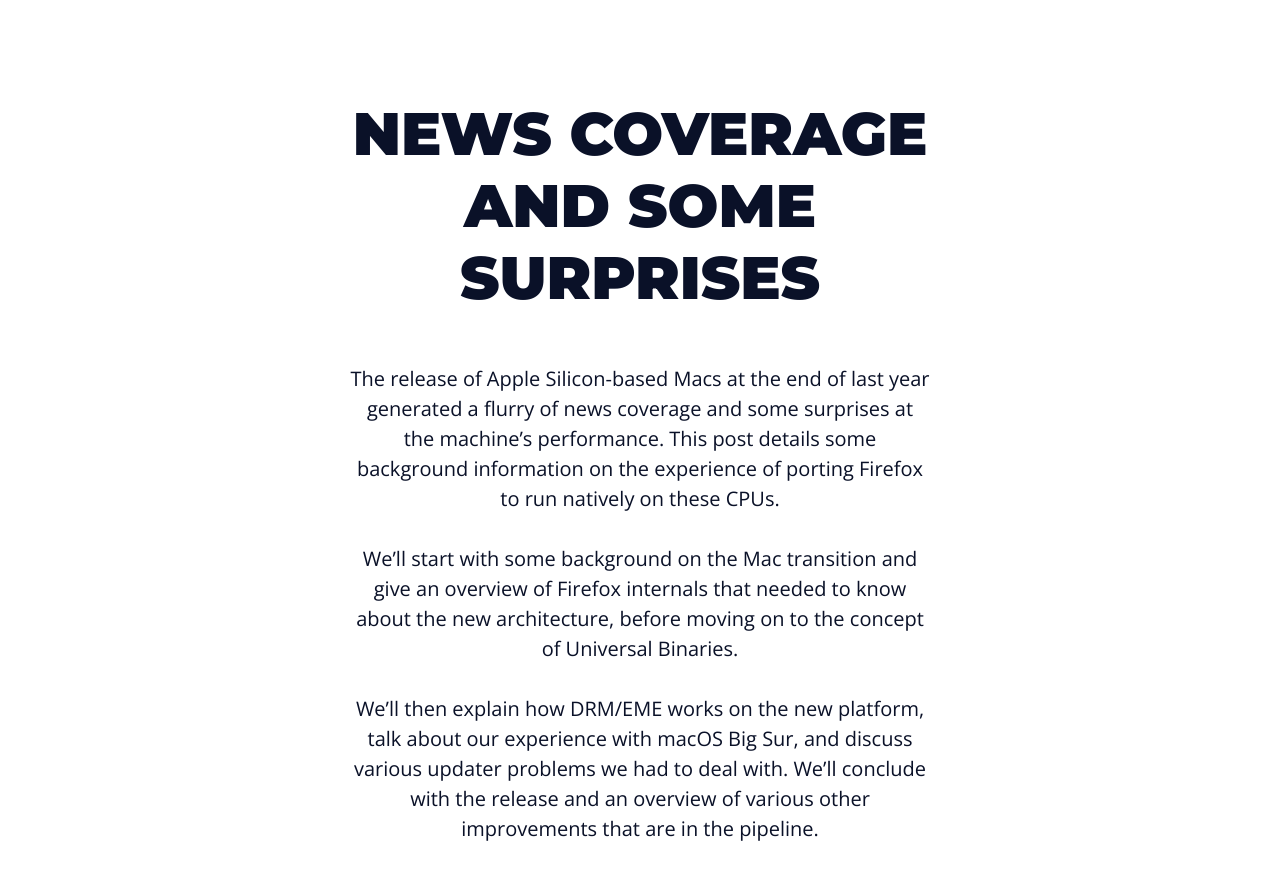
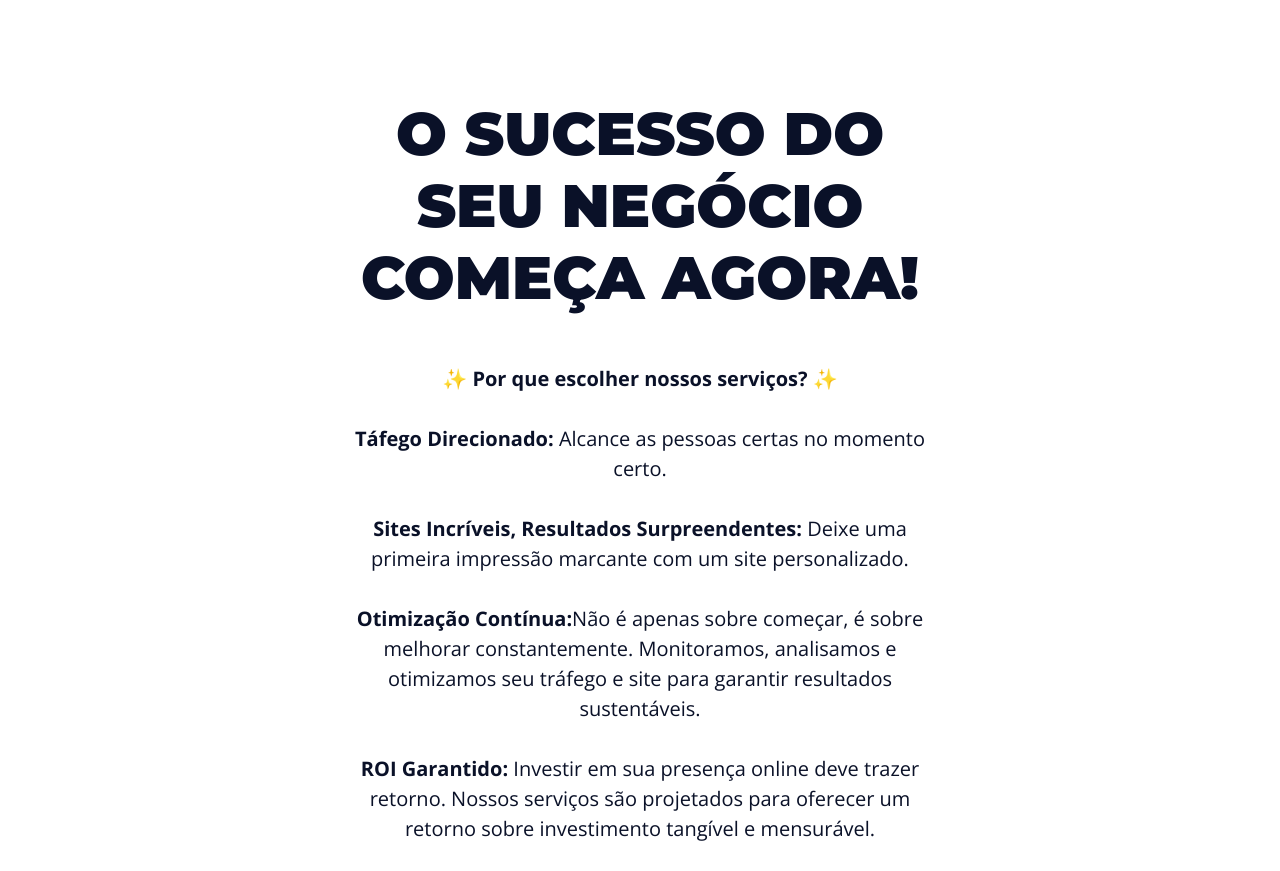
Before and after one commit to ArielLopes888/landing-page, a plain HTML site: page index.html in a window 1280 px wide. Shown: the part 867-1738 px from the top of the page. Drawn offline with nearby package versions, Linux system fonts and the light colour scheme.

Commit message:
settings

```diff
--- a/index.html
+++ b/index.html
@@ -55,16 +55,26 @@
 
   <section id="intro" class="white-bg section">
     <div class="main-content top3-content">
-      <h2>news coverage and some
-        surprises</h2>
-      <p>The release of Apple Silicon-based Macs at the end of last year generated a flurry of news coverage and some
-        surprises at the machine’s performance. This post details some background information on the experience of
-        porting Firefox to run natively on these CPUs.</p>
-      <p>We’ll start with some background on the Mac transition and give an overview of Firefox internals that needed to
-        know about the new architecture, before moving on to the concept of Universal Binaries.</p>
-      <p>We’ll then explain how DRM/EME works on the new platform, talk about our experience with macOS Big Sur, and
-        discuss various updater problems we had to deal with. We’ll conclude with the release and an overview of various
-        other improvements that are in the pipeline.</p>
+      <h2>O sucesso do seu negócio começa agora!</h2>
+      <p><strong>✨ Por que escolher nossos serviços? ✨</strong></p>
+
+      <p><strong>Táfego Direcionado:</strong> Alcance as pessoas certas no momento certo.</p>
+
+      <p><strong>Sites Incríveis, Resultados Surpreendentes: </strong>Deixe uma primeira impressão marcante com um site personalizado.
+      </p>
+
+      <p><strong>Otimização Contínua:</strong>Não é apenas sobre começar, é sobre melhorar constantemente. Monitoramos, analisamos e
+        otimizamos seu tráfego e site para garantir resultados sustentáveis.</p>
+
+      <p><strong>ROI Garantido:</strong> Investir em sua presença online deve trazer retorno. Nossos serviços são projetados para
+        oferecer um retorno sobre investimento tangível e mensurável.</p>
+      <article class="whatsapp-article">
+        <a href="https://wa.me/5579988381834?text=Ol%C3%A1%2C+gostaria+de+um+or%C3%A7amento+para+..." target="_blank"
+          class="whatsapp-button">
+          Orçamento Grátis
+          <img src="assets/img/whats.svg" alt="Logo Whats" class="whatsapp-icon">
+        </a>
+      </article>
     </div>
   </section>
 
```
Also changed, not shown: assets/img/idea.svg (deleted).
